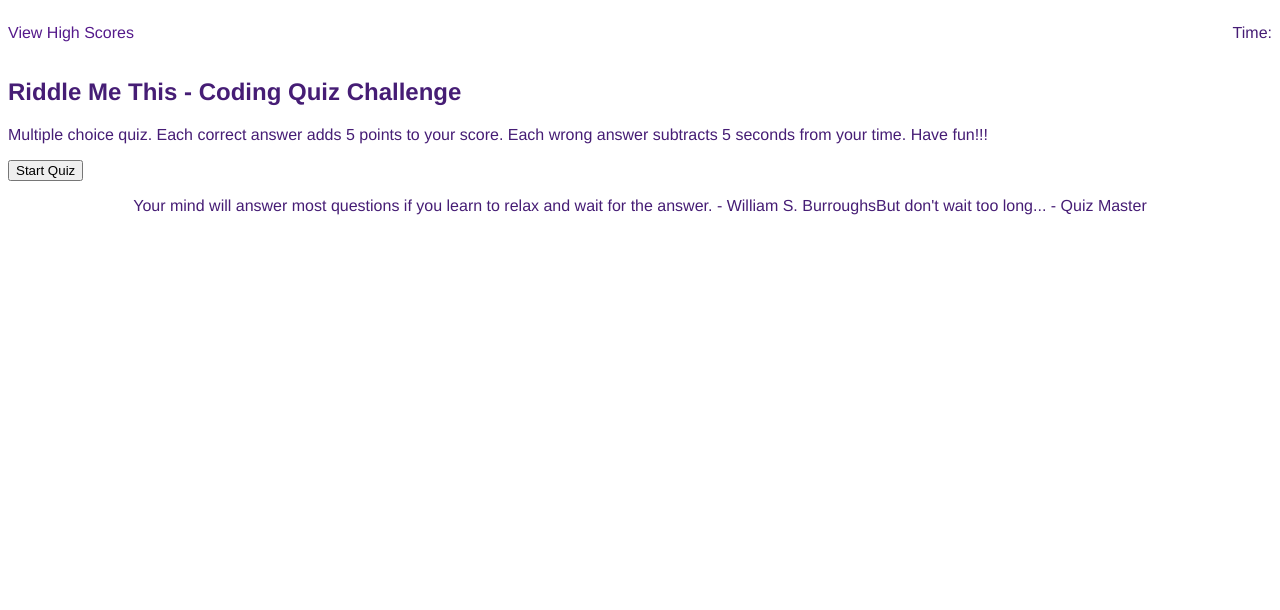
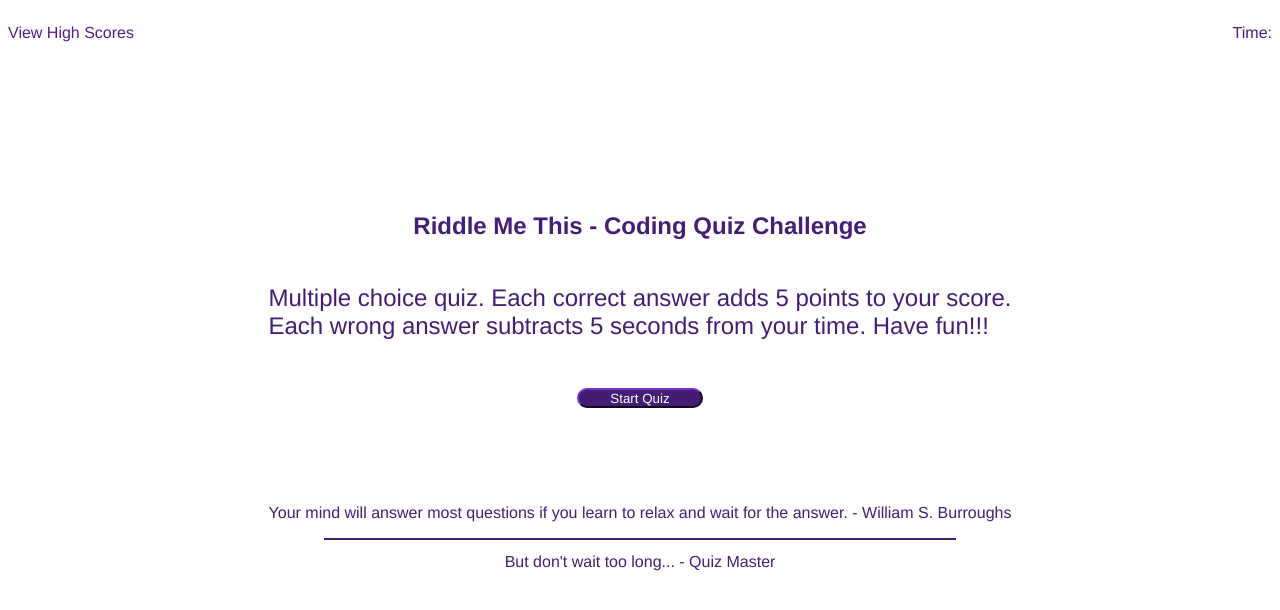
Before and after one commit to rohirrimsride/riddle-me-this, a plain HTML site: page index.html in a window 1280 px wide. Drawn offline with Linux system fonts and the light colour scheme.

Commit message:
added styling for quiz startand added high scores html page

```diff
--- a/assets/css/style.css
+++ b/assets/css/style.css
@@ -1,25 +1,70 @@
 html {
     background-color: #fffffffb;
-    color: rgb(70, 29, 117);
+    color: #461d75;
     height: 100vh;
+    box-sizing: border-box;
 }
 
 body {
     font-family: 'Franklin Gothic Medium', 'Arial Narrow', Arial, sans-serif;
 }
-
+/* begin header section */
 .head {
     display: flex;
     flex-wrap: nowrap;
     justify-content: space-between;
+    height: 10vh;
 }
 
 .score-text:link {
     text-decoration: none;
 }
+/* end header section */
 
+/* begin question card section */
+.question-card {
+    display: flex;
+    flex-direction: column;
+    align-items: center;
+    height: 50vh;
+}
+
+/* quiz start page section */
+.quiz-title {
+    display: flex;
+    height: 33%;
+    flex-direction: row;
+    align-items: flex-end;
+}
+
+.quiz-info  {
+    font-size: 150%;
+    white-space: pre-line;
+    height: 20%;
+}
+
+.start-quiz {
+    background-color: #461d75;
+    color: #fffffffb;
+    height: 5%;
+    width: 10%;
+    border-radius: 10px;
+    border-color: #461d75;
+    font-family: 'Franklin Gothic Medium', 'Arial Narrow', Arial, sans-serif;
+}
+/* end quiz start page section */
+/* end question card section */
 footer {
     display: flex;
-    justify-content: center;
-    flex-wrap: wrap;
+    flex-direction: column;
+    align-items: center;
+    height: 10vh;
 }
+
+.quote2 {
+    margin-top: 0%;
+    padding-top: 1%;
+    width: 50%;
+    border-top: 2px solid #461d75;
+    text-align: center;
+}
--- a/assets/js/script.js
+++ b/assets/js/script.js
@@ -24,7 +24,8 @@ var quizStartPage = function() {
     // welcome challenge and quiz parameters
     var quizParameters = document.createElement("p");
     quizParameters.className = ("quiz-info");
-    quizParameters.textContent = "Multiple choice quiz.  Each correct answer adds 5 points to your score.  Each wrong answer subtracts 5 seconds from your time.  Have fun!!!";
+    quizParameters.textContent = "Multiple choice quiz.  Each correct answer adds 5 points to your score. \r\n "
+    quizParameters.textContent += "Each wrong answer subtracts 5 seconds from your time.  Have fun!!!";
     questionCardEl.appendChild(quizParameters);
 
     // quiz start button
--- a/index.html
+++ b/index.html
@@ -22,9 +22,9 @@
             </div>
     </main>
     <!-- footer with a quote -->
-    <footer class="footer">
-        <p>Your mind will answer most questions if you learn to relax and wait for the answer. - William S. Burroughs</p>
-        <p>But don't wait too long... - Quiz Master</p>
+    <footer>
+        <p class="quote1">Your mind will answer most questions if you learn to relax and wait for the answer. - William S. Burroughs</p>
+        <p class="quote2">But don't wait too long... - Quiz Master</p>
     </footer>
     <script src="./assets/js/script.js"></script>
 </body>
```
Also changed, not shown: high-scores-index.html (added).
